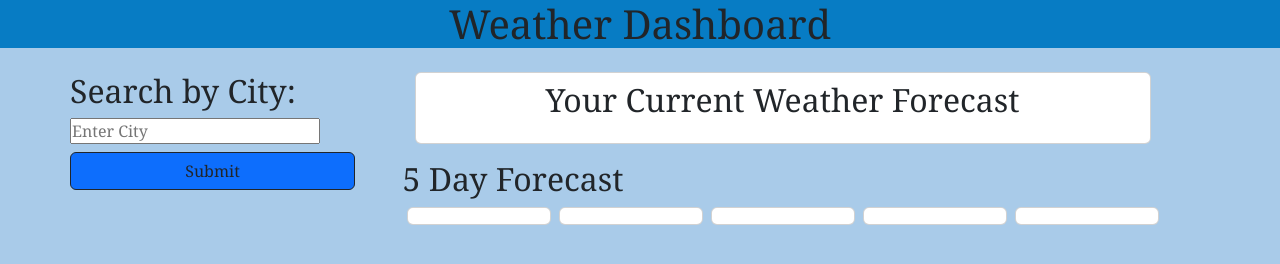
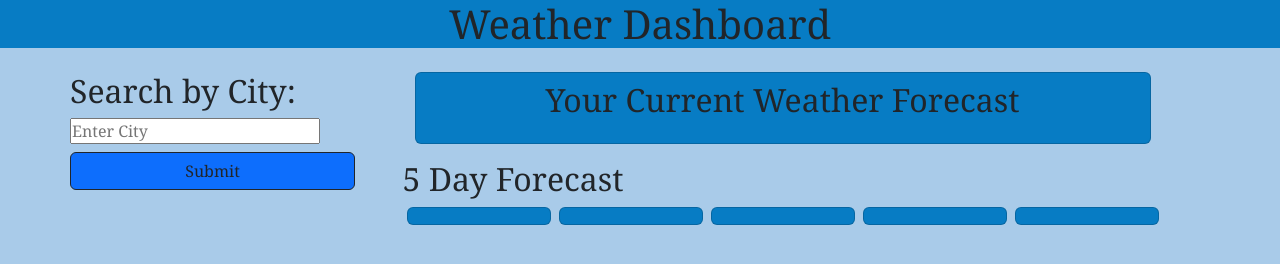
Before and after one commit to rpwysocki/weather_dashboard, a website: page index.html in a window 1280 px wide. Drawn offline with nearby package versions, Linux system fonts and the light colour scheme.

Commit message:
finished styling

```diff
--- a/css/style.css
+++ b/css/style.css
@@ -65,6 +65,6 @@ header {
     width: fit-content;
 }
 
-#card {
+.card {
     background-color: rgb(7, 124, 196);
 }
```
